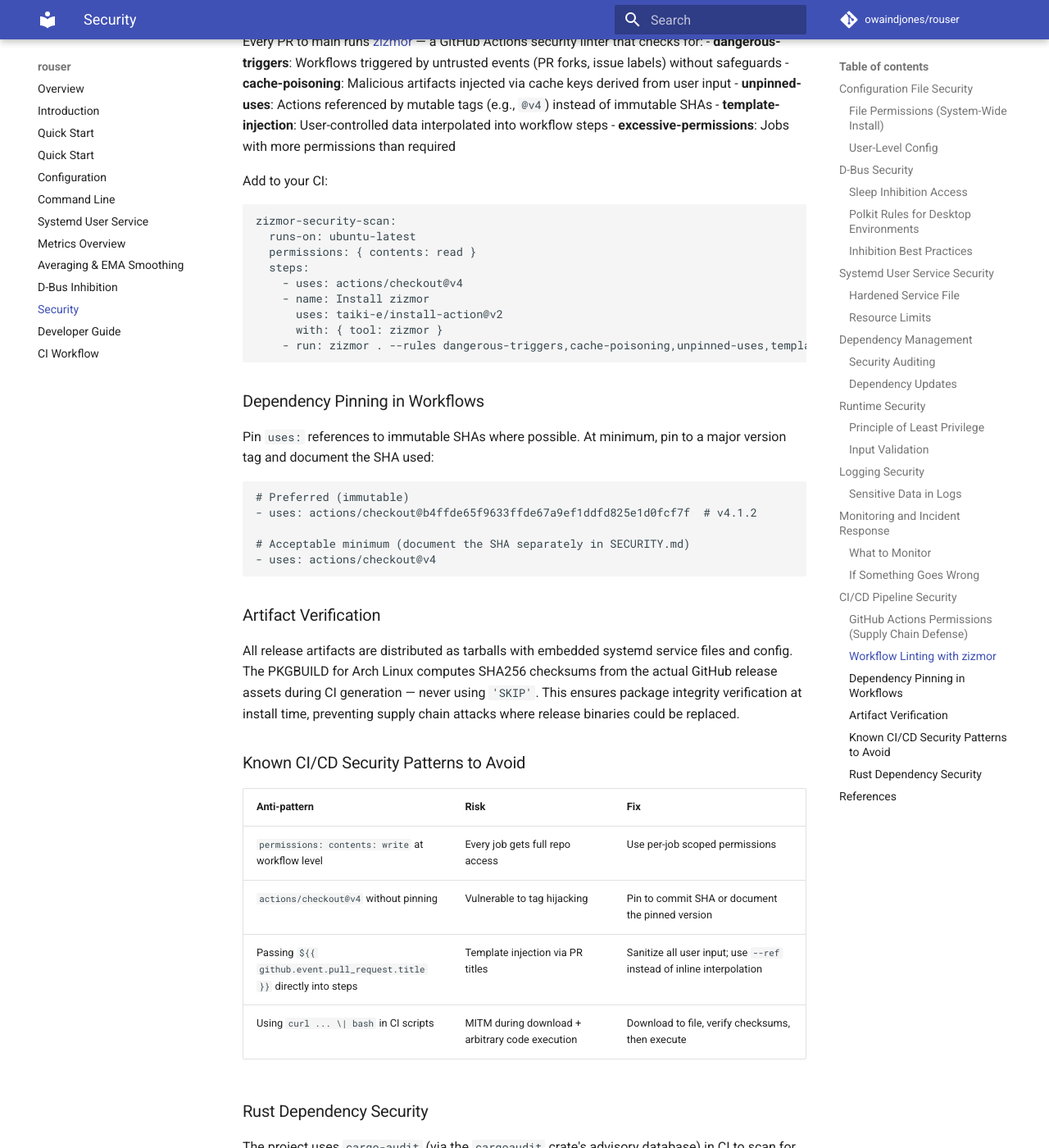
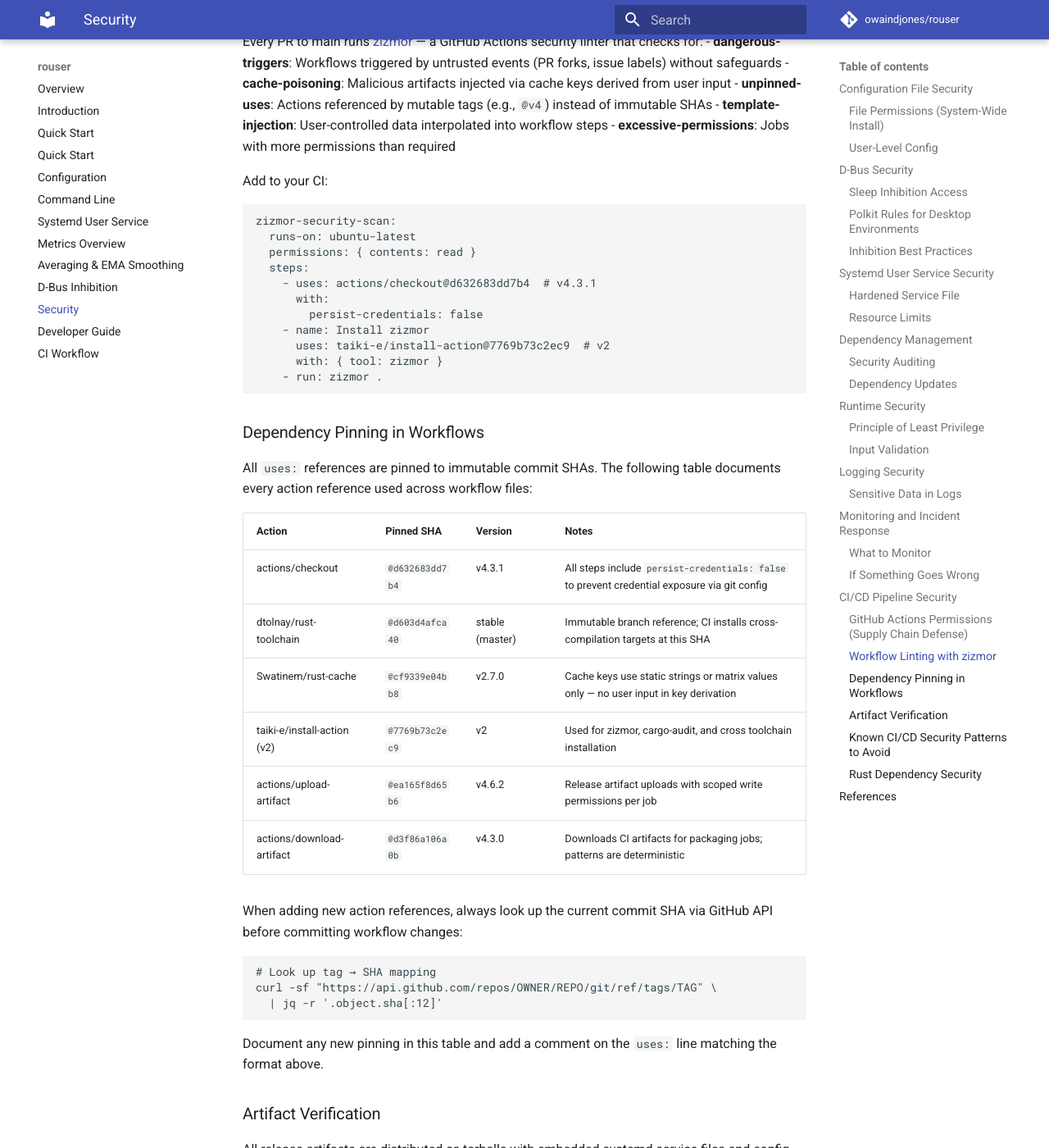
Before and after one commit to owaindjones/rouser, an MkDocs documentation site: the page built from docs/security.md, in a window 1280 px wide and 1400 px high, scrolled down 5005 px. Shown: the whole window at 82% size. Built offline with MkDocs 1.6.1 and Material for MkDocs 9.7.7, drawn with Linux system fonts in a browser that asks for light colours; comment, search, counter and statistics services are not loaded; some of the changed text lies outside the part shown.

Commit message:
fix(ci): pin all GitHub Actions to immutable SHAs and fix template injection
- Pin all 30+ action references across ci.yml and release-ci.yml
  to verified commit SHAs (checkout@v4.3.1, rust-cache@v2.7.0,
  upload/download-artifact@v4.x, install-action@v2)
- Add persist-credentials: false to all checkout steps to prevent
  credential exposure via git config (zizmor artipacked fix)
- Fix template injection: replace github.event.release.tag_name with
  $GITHUB_REF in release-build set-version step
- Remove invalid --rules flag from zizmor invocation (v1.x CLI change)
- Update docs/security.md with verified SHA table and corrected
  examples for dependency pinning, zizmor config, and anti-patterns

````diff
--- a/docs/security.md
+++ b/docs/security.md
@@ -200,24 +200,37 @@
   runs-on: ubuntu-latest
   permissions: { contents: read }
   steps:
-    - uses: actions/checkout@v4
+    - uses: actions/checkout@d632683dd7b4  # v4.3.1
+      with:
+        persist-credentials: false
     - name: Install zizmor
-      uses: taiki-e/install-action@v2
+      uses: taiki-e/install-action@7769b73c2ec9  # v2
       with: { tool: zizmor }
-    - run: zizmor . --rules dangerous-triggers,cache-poisoning,unpinned-uses,template-injection,excessive-permissions
+    - run: zizmor .
 ```
 
 ### Dependency Pinning in Workflows
 
-Pin `uses:` references to immutable SHAs where possible. At minimum, pin to a major version tag and document the SHA used:
+All `uses:` references are pinned to immutable commit SHAs. The following table documents every action reference used across workflow files:
 
-```yaml
-# Preferred (immutable)
-- uses: actions/checkout@b4ffde65f9633ffde67a9ef1ddfd825e1d0fcf7f  # v4.1.2
+| Action | Pinned SHA | Version | Notes |
+|--------|-----------|---------|-------|
+| actions/checkout | `@d632683dd7b4` | v4.3.1 | All steps include `persist-credentials: false` to prevent credential exposure via git config |
+| dtolnay/rust-toolchain | `@d603d4afca40` | stable (master) | Immutable branch reference; CI installs cross-compilation targets at this SHA |
+| Swatinem/rust-cache | `@cf9339e04bb8` | v2.7.0 | Cache keys use static strings or matrix values only — no user input in key derivation |
+| taiki-e/install-action (v2) | `@7769b73c2ec9` | v2 | Used for zizmor, cargo-audit, and cross toolchain installation |
+| actions/upload-artifact | `@ea165f8d65b6` | v4.6.2 | Release artifact uploads with scoped write permissions per job |
+| actions/download-artifact | `@d3f86a106a0b` | v4.3.0 | Downloads CI artifacts for packaging jobs; patterns are deterministic |
 
-# Acceptable minimum (document the SHA separately in SECURITY.md)
-- uses: actions/checkout@v4
+When adding new action references, always look up the current commit SHA via GitHub API before committing workflow changes:
+
+```bash
+# Look up tag → SHA mapping
+curl -sf "https://api.github.com/repos/OWNER/REPO/git/ref/tags/TAG" \
+  | jq -r '.object.sha[:12]'
 ```
+
+Document any new pinning in this table and add a comment on the `uses:` line matching the format above.
 
 ### Artifact Verification
 
@@ -228,8 +241,8 @@
 | Anti-pattern | Risk | Fix |
 |-------------|------|-----|
 | `permissions: contents: write` at workflow level | Every job gets full repo access | Use per-job scoped permissions |
-| `actions/checkout@v4` without pinning | Vulnerable to tag hijacking | Pin to commit SHA or document the pinned version |
-| Passing `${{ github.event.pull_request.title }}` directly into steps | Template injection via PR titles | Sanitize all user input; use `--ref` instead of inline interpolation |
+| `actions/checkout@v4` without pinning | Vulnerable to tag hijacking | Pin to commit SHA (see table above) |
+| `${{ github.event.release.tag_name }}` interpolated into shell steps | Template injection via crafted release names | Use `$GITHUB_REF` env var with prefix stripping instead |
 | Using `curl ... \| bash` in CI scripts | MITM during download + arbitrary code execution | Download to file, verify checksums, then execute |
 
 ### Rust Dependency Security
````
Also changed, not shown: 2 other files.
